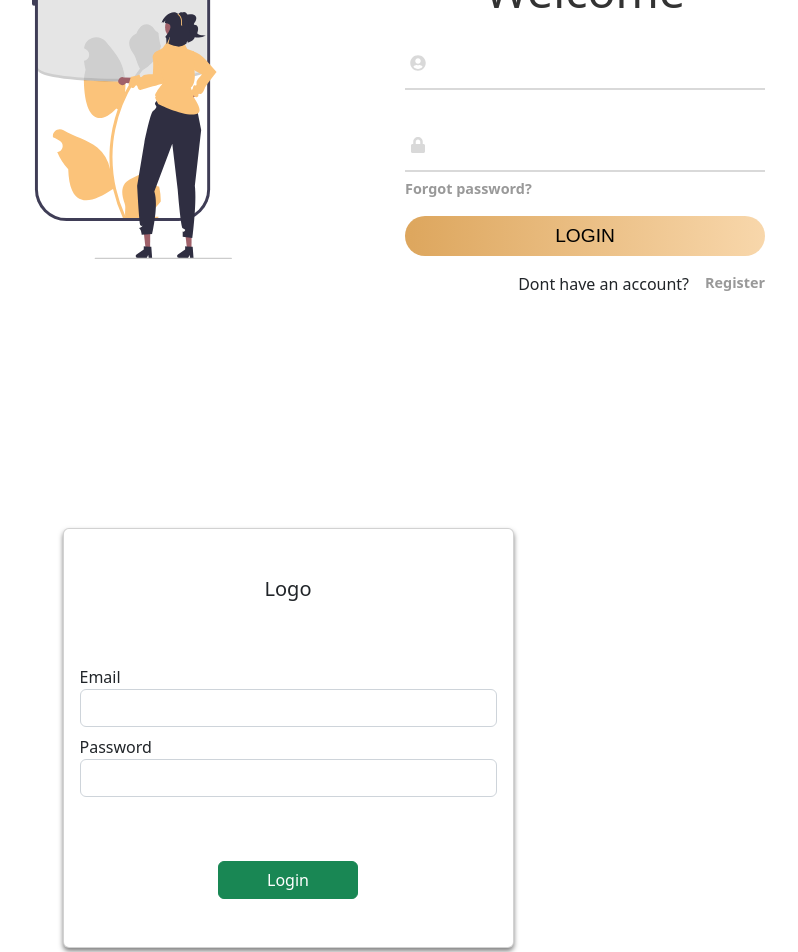
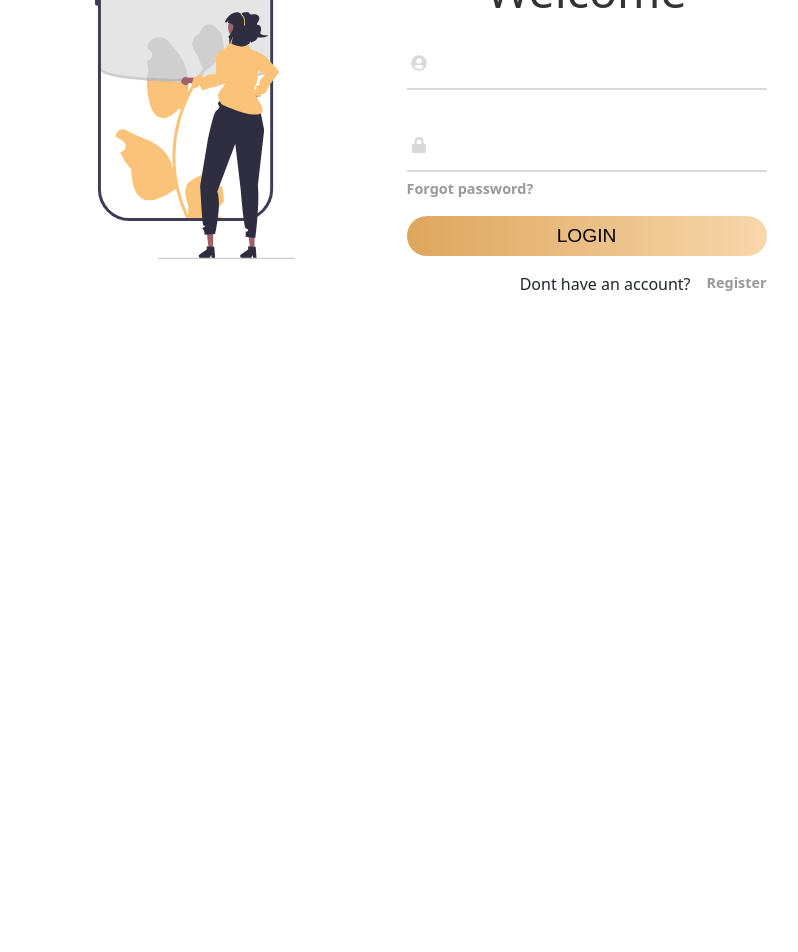
Before and after one commit to Manenomyk/Fredor-Investment, a React (Create React App) app: page /login in a window 1280 px wide. Shown: the part 320-1272 px from the top of the page, without its empty margins (352-1150 px from the left). After the commit the page ends 800 px from the top, so only its background shows below. Built offline with nearby package versions, Linux system fonts and the light colour scheme.

Commit message:
login api code

```diff
--- a/src/Admin/AdminLogin/Login.js
+++ b/src/Admin/AdminLogin/Login.js
@@ -3,31 +3,28 @@ import React, { useState } from "react";
 import * as log from "react-bootstrap";
 import "./Login.css";
 import { useNavigate } from "react-router-dom";
-import login from '../../Images/login.svg';
-import avatar from '../../Images/avatar.svg';
+import login from "../../Images/login.svg";
+import avatar from "../../Images/avatar.svg";
 import { FaUserCircle } from "react-icons/fa";
 import { FaLock } from "react-icons/fa";
 
-
 function Login() {
-
-  const inputs = document.querySelectorAll('.input');
+  const inputs = document.querySelectorAll(".input");
   function focusFunc() {
-    let parent =this.parentNode.parentNode;
-    parent.classList.add('focus');
+    let parent = this.parentNode.parentNode;
+    parent.classList.add("focus");
   }
   function blurFunc() {
-    let parent =this.parentNode.parentNode;
-    if(this.value == ""){
-      parent.classList.remove('focus');
+    let parent = this.parentNode.parentNode;
+    if (this.value == "") {
+      parent.classList.remove("focus");
     }
-
   }
 
-inputs.forEach(input =>{
-  input.addEventListener('focus', focusFunc);
-  input.addEventListener('blur', blurFunc);
-});
+  inputs.forEach((input) => {
+    input.addEventListener("focus", focusFunc);
+    input.addEventListener("blur", blurFunc);
+  });
 
   const navigate = useNavigate();
   const [serverError, setServerError] = useState("");
@@ -61,7 +58,7 @@ inputs.forEach(input =>{
 
           setLoading(false);
           localStorage.setItem("auth_token", res.data.token);
-           localStorage.setItem("auth_name", JSON.stringify(res.data));
+          localStorage.setItem("auth_name", JSON.stringify(res.data));
           if (res.status === 200) {
             setSuccessResponse("you have been registered successfully.");
             setTimeout(() => {
@@ -81,7 +78,7 @@ inputs.forEach(input =>{
           }
         });
     } catch (error) {
-      alert("oops, invalid credentials")
+      alert("oops, invalid credentials");
       console.log(error);
       setLoading(false);
       setServerError("Invalid credentials.");
@@ -96,60 +93,30 @@ inputs.forEach(input =>{
   return (
     <div>
 
-
-  <log.Container className="containerone">
-  <div className="imgg">
+      <log.Container className="logContainer">
+        <log.Row>
+          <log.Col className=" mx-auto" lg={5}>
+          <div className="containerone">
+        <div className="imgg">
           <img src={login} alt="login" />
         </div>
         <div className="regconta">
-          <form action="">
+          <form action="" onSubmit={loginsubmit}>
             <div className="ava">
-            <img className="avatar" src={avatar} alt="avatar" />
+              <img className="avatar" src={avatar} alt="avatar" />
             </div>
             <h2 className="wel">Welcome</h2>
             <div className="input-div one">
               <div className="i">
-                <i><FaUserCircle /></i>
+                <i>
+                  <FaUserCircle />
+                </i>
               </div>
               <div>
                 <h5>Username</h5>
-                <input className="input" type="text" />
-              </div>
-            </div>
-            <div className="input-div two">
-              <div className="i">
-                <i><FaLock /></i>
-              </div>
-              <div>
-                <h5>password</h5>
-                <input className="input" type="password" />
-              </div>
-            </div>
-            <a href="#" >Forgot password?</a>
-            <input type="submit" name="" id="" className="btn1" value="Login"/>
-            <div className="botom">
-            <p>Dont have an account?</p>
-            <a href="/register" >Register</a>
-            </div>
-          </form>
-        </div>
-  </log.Container>
-
-
-
-      <log.Container className="logContainer">
-        <log.Row>
-          <log.Col className=" mx-auto" lg={5}>
-            <log.Card className="logcard ">
-              <log.Card.Title className="mx-auto mt-5 mb-5">
-                Logo
-              </log.Card.Title>
-              <log.Card.Body>
-                <div className="mb-2">
-                <span>Email</span>
                 <input
-                  type="email"
-                  className="form-control shadow-none"
+                  className="input"
+                  type="text"
                   name="email"
                   onChange={handleinput}
                   value={logininput.email}
@@ -159,12 +126,19 @@ inputs.forEach(input =>{
                     <span className="dede">{errors[0]}</span>
                   </div>
                 )}
-                </div>
-
-                <span>Password</span>
+              </div>
+            </div>
+            <div className="input-div two">
+              <div className="i">
+                <i>
+                  <FaLock />
+                </i>
+              </div>
+              <div>
+                <h5>password</h5>
                 <input
+                  className="input"
                   type="password"
-                  className="form-control shadow-none"
                   name="password"
                   onChange={handleinput}
                   value={logininput.password}
@@ -174,17 +148,17 @@ inputs.forEach(input =>{
                     <span className="dede">{errors[1]}</span>
                   </div>
                 )}
-
-                <div className="logbtn">
-                  <button
-                    className="logbtn btn btn-success"
-                    onClick={loginsubmit}
-                  >
-                    Login
-                  </button>
-                </div>
-              </log.Card.Body>
-            </log.Card>
+              </div>
+            </div>
+            <a href="#">Forgot password?</a>
+            <input type="submit" name="" id="" className="btn1" value="Login" />
+            <div className="botom">
+              <p>Dont have an account?</p>
+              <a href="/register">Register</a>
+            </div>
+          </form>
+        </div>
+      </div>
           </log.Col>
         </log.Row>
       </log.Container>
```
Also changed, not shown: src/Admin/Register/Register.js (+50 -29 lines).
